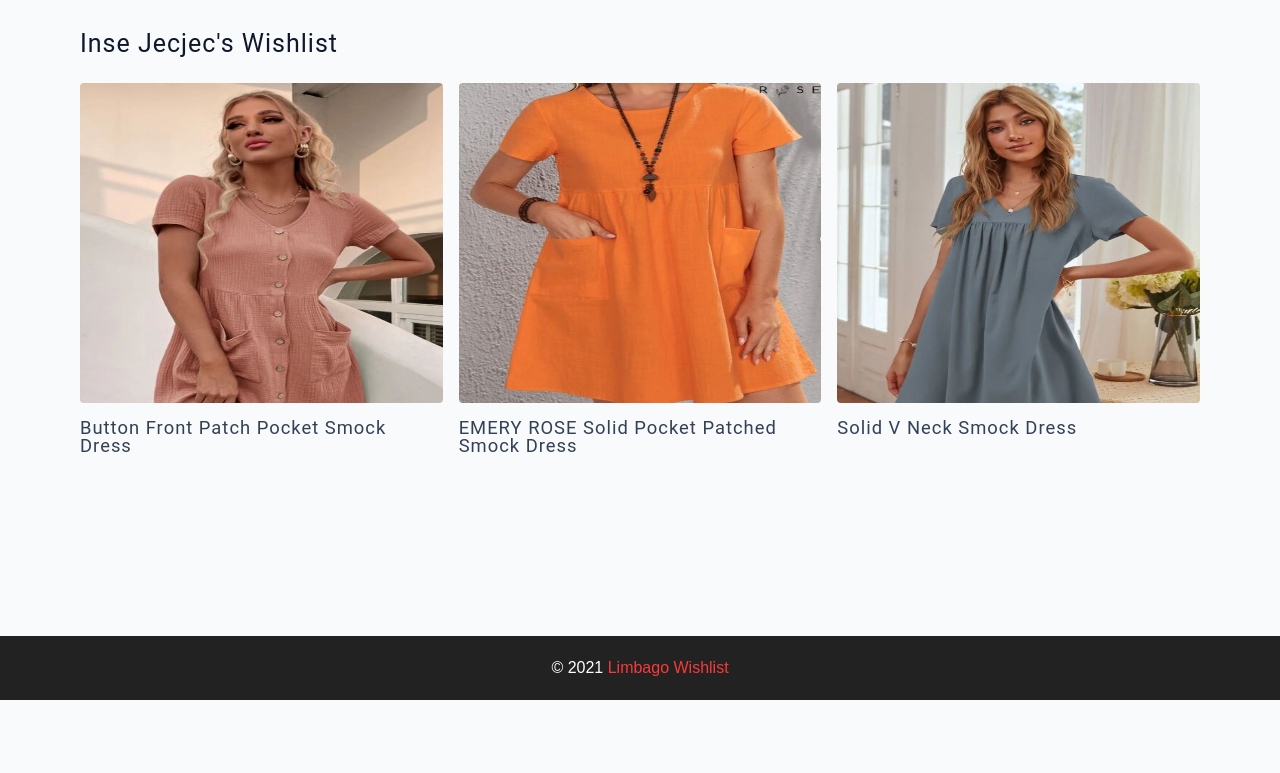
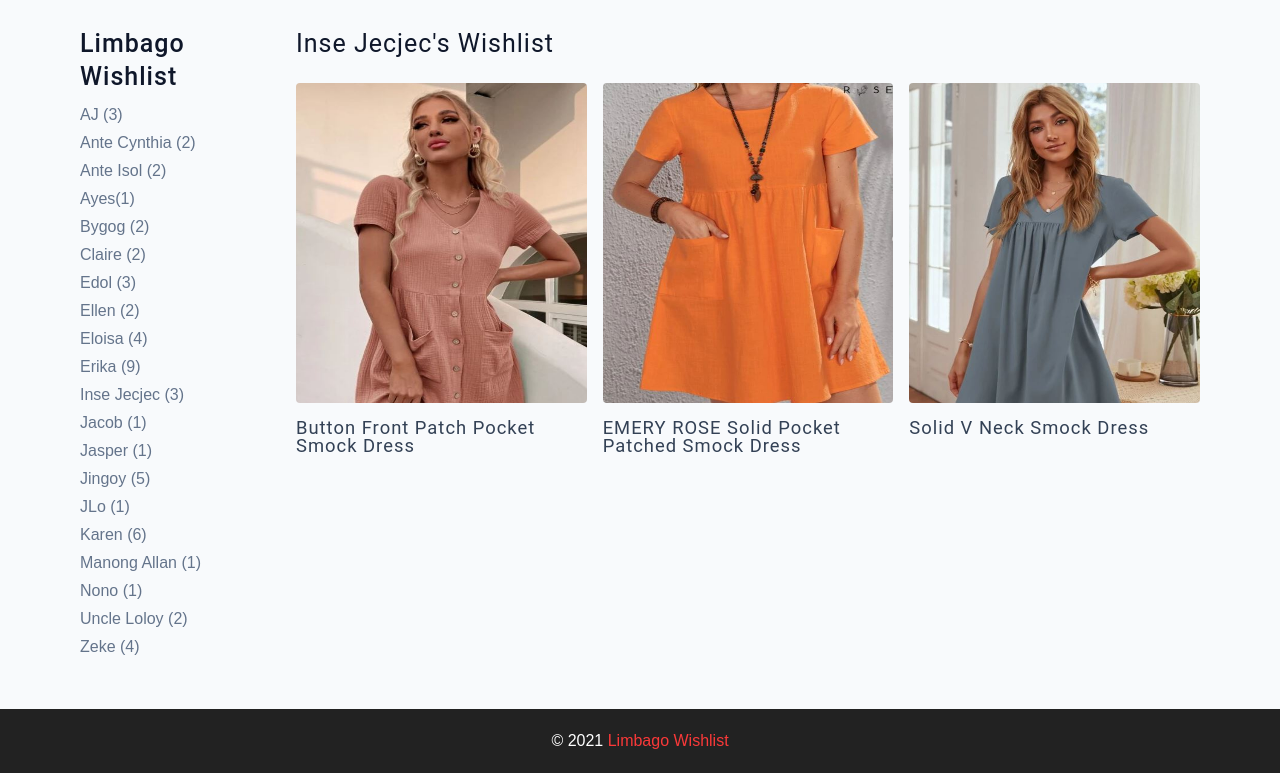
Before and after one commit to jsafe00/limbago-xmas-wishlist, a plain HTML site: page the-limbagos/inse-jecjec-wishlist.html in a window 1280 px wide. Shown: the part 100-873 px from the top of the page. Before the commit the page ends 800 px from the top, so only its background shows below. Drawn offline with Linux system fonts and the light colour scheme.

Commit message:
add sidebar

```diff
--- a/the-limbagos/inse-jecjec-wishlist.html
+++ b/the-limbagos/inse-jecjec-wishlist.html
@@ -33,6 +33,7 @@
           </button>
         </div>
         <div class="nav-links">
+          <a href="../index.html" class="nav-link"> home </a>
           <a href="../about.html" class="nav-link"> about </a>
 
           <div class="nav-link contact-link">
@@ -43,6 +44,32 @@
     </nav>
     <!-- end of nav -->
     <main class="page">
+      <section class="limbagos-container">
+        <div class="tags-container">
+          <h4>Limbago Wishlist</h4>
+          <div class="tags-list">
+            <a href="aj-wishlist.html">AJ (3)</a>
+              <a href="ante-cynthia-wishlist.html">Ante Cynthia (2)</a>
+              <a href="ante-isol-wishlist.html">Ante Isol (2)</a>
+              <a href="ayes-wishlist.html">Ayes(1)</a>
+              <a href="bygog-wishlist.html">Bygog (2)</a>
+              <a href="claire-wishlist.html">Claire (2)</a>
+              <a href="edol-wishlist.html">Edol (3)</a>
+              <a href="ellen-wishlist.html">Ellen (2)</a>
+              <a href="eloisa-wishlist.html">Eloisa (4)</a>
+              <a href="erika-wishlist.html">Erika (9)</a>
+              <a href="inse-jecjec-wishlist.html">Inse Jecjec (3)</a>
+              <a href="jacob-wishlist.html">Jacob (1)</a>
+              <a href="jasper-wishlist.html">Jasper (1)</a>
+              <a href="jingoy-wishlist.html">Jingoy (5)</a>
+              <a href="jlo-wishlist.html">JLo (1)</a>
+              <a href="karen-wishlist.html">Karen (6)</a>
+              <a href="manong-allan-wishlist.html">Manong Allan (1)</a>
+              <a href="nono-wishlist.html">Nono (1)</a>
+              <a href="uncle-loloy-wishlist.html">Uncle Loloy (2)</a>
+              <a href="zeke-wishlist.html">Zeke (4)</a>
+          </div>
+        </div>
       <div class="featured-limbagos">
         <h4>Inse Jecjec's Wishlist</h4>
 
@@ -78,6 +105,7 @@
           </div>
         </div>
       </div>
+    </section>
     </main>
     <footer class="page-footer">
       <p>
```
Also changed, not shown: the-limbagos/claire-wishlist.html (+1 -0 lines), the-limbagos/edol-wishlist.html (+1 -0 lines), the-limbagos/erika-wishlist.html (+1 -0 lines).
